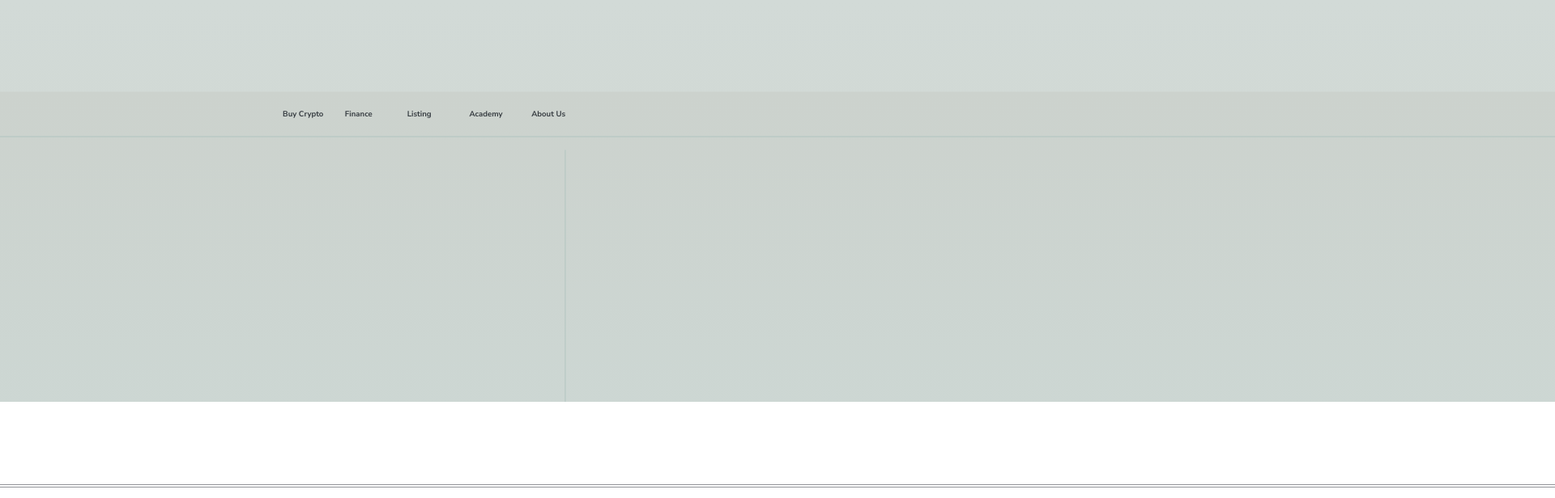
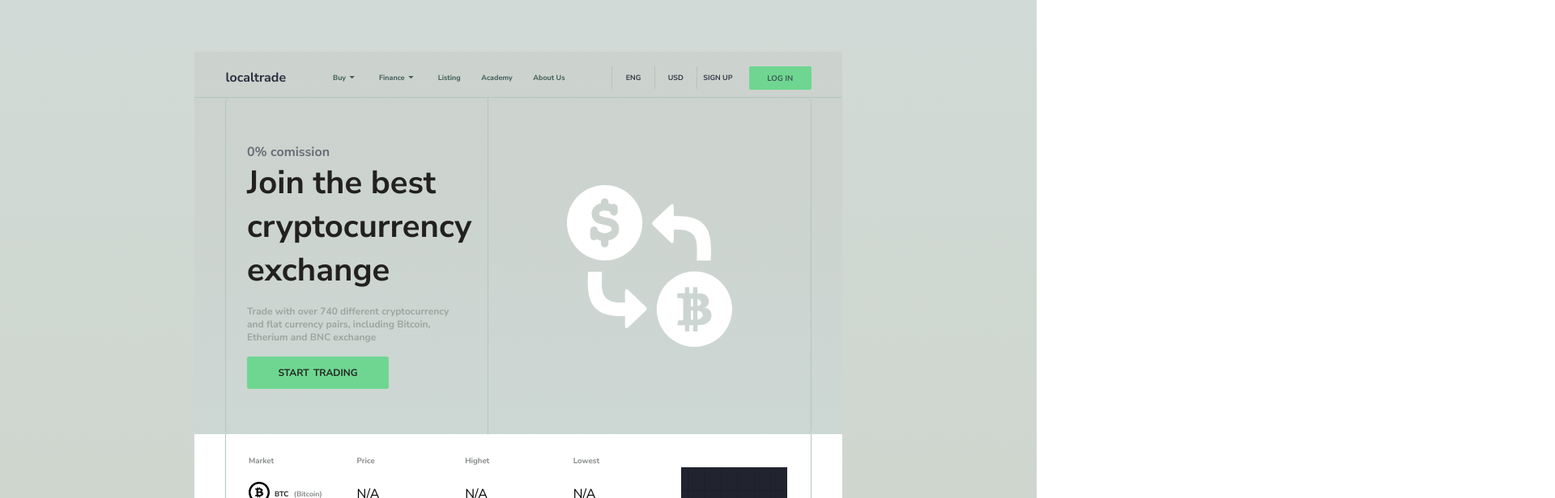
Before and after one commit to Omerisra6/Crypto_React, a React (Create React App) app: page / in a window 1280 px wide. Shown: the top 616 px of the page at 81% size, 1920 px wide, since content can reach past the window. Built offline with nearby package versions, Linux system fonts and the light colour scheme; no server answers.

Commit message:
Tweak: App styles changed

```diff
--- a/public/css/App.css
+++ b/public/css/App.css
@@ -19,7 +19,7 @@
     position:absolute;
     top: 50%;
     left: 50%;
-    min-width: 600px;
+    min-width: 60vw;
     min-height: 400px;
     background: rgb(205,217,214);
     background: linear-gradient(0deg, rgba(205,217,214,1) 0%, rgba(204,210,205,1) 100%);
@@ -27,10 +27,6 @@
 }
 
 @media only screen and (max-width: 768px) {
-    .app{
-        min-width: 0;
-        min-height: 0;
-    }
 
     #root{
         width: 100%;
@@ -45,5 +41,8 @@
         top: 0;
         left: 0;
         transform: none;
+        width: 100%;
+        min-width: 0;
+        min-height: 0;
     }
 }
--- a/public/css/Coin.css
+++ b/public/css/Coin.css
@@ -8,7 +8,7 @@
     justify-content: flex-start;
     height: 100%;
     gap: 0.5vw;
-    font-size: 1vw;
+    font-size: 0.7vw;
     color: #848887;
 }
 
@@ -21,20 +21,22 @@
 }
 
 tr{
-    text-align: center;
+    text-align: left;
+    padding-left: 1vw;
 }
 
+
 .coin-logo > img{
-    width: 4vw;
+    width: 2vw;
 }
 
 .title{
     color: #848887;
-    font-size: 1vw;
+    font-size: 0.75vw;
 }
 
 td{
-    padding: 1vw;
+    width: 25%;
     min-width: 50px;
 }
 
@@ -42,6 +44,10 @@
     display: flex;
     justify-content: center;
     text-align: center;
+}
+
+canvas.chart{
+    width:  100%;
 }
 
 @media only screen and (max-width: 768px) {
--- a/public/css/CryptoCurrency.css
+++ b/public/css/CryptoCurrency.css
@@ -3,7 +3,6 @@
     flex-direction: column;
     width: 100%;
     height: 100%;
-    padding: 2vh 0 0 0;
     min-width: 800px;
 }
 
@@ -13,15 +12,32 @@
     overflow-y: auto;
 }
 
-table{
+.table-wrapper{
     width: 100%;
     border-left: 1px solid #B2C5C1;
     border-right: 1px solid #B2C5C1;
     margin: 0 3vw;
+    display: flex;
+    align-items: center;
+    justify-content: center;
+}
+
+table{
+    width: 100%;
+    padding: 3vh 2vw;
+    table-layout: fixed;
+}
+
+thead{
+    padding-top: 3vh;
 }
 
 @media only screen and (max-width: 768px) {
     .crypto-page{
         min-width: 0;
     }
+
+    .left-poster{
+        min-width: 130px;
+    }
 }
--- a/public/css/Header.css
+++ b/public/css/Header.css
@@ -1,69 +1,88 @@
 .header{
-    font-size: 0.75vw;
-    color: #373D42;
     display: flex;
     justify-content: space-between;
     align-items: center;
+    height: 6vh;
+    font-size: 0.7vw;
+    color: #3E5A55;
     border-bottom: 1px solid #B2C5C1;
     padding: 1vh 0;
     font-weight: bold;
-    padding: 1vh 3vw;
+    padding: 1vh 3vw 0 3vw;
 }
 
 .logo{
     font-size: 1.25vw;
     font-weight: bold;
+    color: #2B2E3F;
 }
 
 .header-links-container{
     display: flex;
+    align-items: center;
 }
 
 .header-links-container > .header-button{
-    width: 4vw;
+   white-space: nowrap;
 }
 
-.top-right{
-    display: flex;
-    align-items: center;
-}
-
-.header-button, .log-in{
+.header-button{
+    text-align: center;
     height: fit-content;
     cursor: pointer;
-    padding: 1vw;
+    padding: 0.75vh 1vw;
 }
 
 .top-right{
     width: fit-content;
     display: flex;
     justify-content: right;
-    border-left: 1px solid #B2C5C1;
 }
 
-.top-right > div{
+.header-actions-container > div{
     width: 4vw;
     text-align: center;
 }
 
-.top-right > .header-button{
-    border-right: 1px solid #B2C5C1;
+.header-actions-container{
+    display: flex;
+    align-items: center;
+    padding-right: 1vw;
+}
+
+.header-actions-container > .header-action{
+    color: #343746;
+    padding: 1vh 0;
+    border-left: 1px solid #B2C5C1;
+    font-weight: bold;
 }
 
 .log-in{
-    color: #21242E;
-    background-color: #2DCE54;
-    border-radius: 0.2vw;
-    padding-left: 0.5vw;
-    padding-right: 0.5vw;
+    display: flex;
+    align-items: center;
+    justify-content: center;
+    background-color: #6FD691;
+    border-radius: 2px;
+    width: 4vw;
+    cursor: pointer;
+    padding: 1vh 1vw;
+    font-size: 0.75vw;
 }
 
+.buy-crypto-container, .finance-container{
+    display: flex;
+    align-items: center;
+}
+
+.material-icons.icon-sm{
+    font-size: 1.2vw;
+}
 
 @media only screen and (max-width: 768px) {
     .header{
         font-size: 0.2rem;
-        padding: 1vh 3vw;
-        width: 94vw;
+        padding: 1vw 3vh;
+        height: auto;
     }
 
     .header-links-container > .header-button{
@@ -74,7 +93,14 @@
         width: auto;
     }
 
-    .logo{
-        font-size: 0.5rem;
+    .log-in{
+        width: 80px;
+        cursor: pointer;
+        padding: 1vw 1vh;
+        font-size: 0.2rem;
+    }
+
+    .header-actions-container > .header-action{
+        padding: 1vw 1vh;
     }
 }
--- a/public/css/Poster.css
+++ b/public/css/Poster.css
@@ -39,18 +39,19 @@
 }
 
 .start-trading{
-    font-size: 2vh;
+    font-size: 1.5vh;
+    font-weight: bold;
     cursor: pointer;
-    padding: 1vh 2vw;
+    padding: 1.5vh 3vw;
     background-color: #6FD691;
     border: none;
     border-radius: 3px;
-    width: 12vw;
+    color: #242822;
+    word-spacing: 2px;
 }
 
 .left-poster{
-    width: 25vw;
-    padding: 1vw;
+    width: 10vw;
     border-right: 1px solid #B2C5C1;
 }
 
--- a/public/index.html
+++ b/public/index.html
@@ -14,6 +14,7 @@
     <link rel="stylesheet" href="css/Poster.css">
     <link rel="stylesheet" href="css/Coin.css">
     <link rel="stylesheet" href="css/CryptoCurrency.css">
+    <link href="https://fonts.googleapis.com/icon?family=Material+Icons" rel="stylesheet">
 
     <!--
 
--- a/src/components/Coin.js
+++ b/src/components/Coin.js
@@ -4,7 +4,7 @@
 
 export default function Coin( { coin } )
 {
-    const { chartData, chartOptions, chartHeight, chartWidth } = useCoinChart( coin )
+    const { chartData, chartOptions } = useCoinChart( coin )
 
     const lastSales    = coin.last_sales ?? []
     const coinMaxPrice = Math.max( ...lastSales )
@@ -23,7 +23,7 @@
             <td className="coin-price">{coin.price ?? 'N/A'}</td>
             <td className="coin-max">{ coinMaxPrice !== -Infinity  ? coinMaxPrice : 'N/A' }</td>
             <td className="coin-min">{ coinMinPrice !== Infinity  ? coinMinPrice : 'N/A' }</td>
-            <Line width={chartWidth} height={chartHeight} data={chartData} className="chart" options={chartOptions}/>
+            <td><Line data={chartData} className="chart" options={chartOptions}/></td>
 
         </tr>
     )
--- a/src/components/Header.js
+++ b/src/components/Header.js
@@ -6,8 +6,14 @@
 
             <div className="logo">localtrade</div>
             <div className="header-links-container">
-                <div className="header-button">Buy Crypto</div>
-                <div className="header-button">Finance</div>
+                <div className="buy-crypto-container header-button">
+                    <div>Buy</div>
+                    <span className="material-icons icon-sm drop-down">arrow_drop_down</span>
+                </div>
+                <div className="finance-container header-button">
+                    <div>Finance</div>
+                    <span className="material-icons icon-sm drop-down">arrow_drop_down</span>
+                </div>
                 <div className="header-button">Listing</div>
                 <div className="header-button">Academy</div>
                 <div className="header-button">About Us</div>
@@ -15,10 +21,13 @@
 
 
             <div className="top-right">
-                <div className="header-button">English</div>
-                <div className="header-button">USD</div>
-                <div className="header-button">Sign Up</div>
+                <div className="header-actions-container">
+                    <div className="header-action">ENG</div>
+                    <div className="header-action">USD</div>
+                    <div className="header-action">SIGN UP</div>
+                </div>
                 <div className="log-in">LOG IN</div>
+
             </div>
 
         </div>
```
